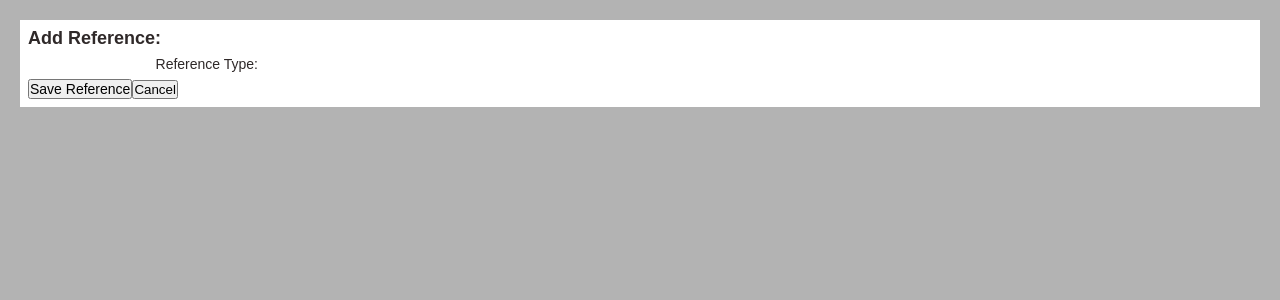
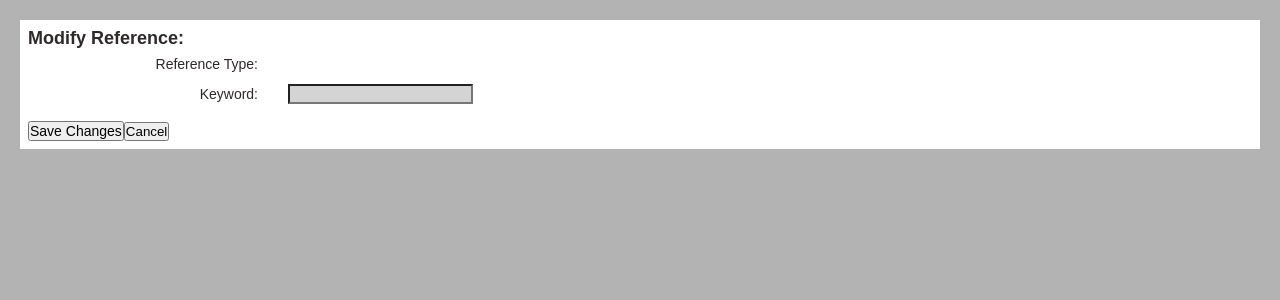
Before and after one commit to BorisBanchev/teamMagicians, a Flask app: template src/templates/modify_reference.html in a window 1280 px wide. Shown: the top 300 px of the page. Run offline with Flask 3, Linux system fonts and the light colour scheme; the template is opened without the code that fills it: most values are stand-ins (such as "Sample title", 1, 10 or a date in 2020).

Commit message:
Restrict keyword modification in modify_reference.html and add robot tests

```diff
--- a/src/app.py
+++ b/src/app.py
@@ -74,7 +74,6 @@ def modify_reference_route(reference_id):
         return render_template("modify_reference.html", reference=jsondata, r = reference)
     if request.method == "POST":
         all_fields = request.form.to_dict()
-        print("All fields received:", all_fields)
         try:
             validate_reference(all_fields["reference_type"], all_fields)
 
--- a/src/static/styles.css
+++ b/src/static/styles.css
@@ -1,6 +1,7 @@
 :root {
   --bg-clr: #b3b3b3;
   --white: #fff;
+  --readonly: #d4d4d4;
   --invoice-bg: #e7e7e9;
   --primary-clr: #2f2929;
   --red: #ffc2c2;
@@ -57,6 +58,10 @@ label {
 input {
   display: table-cell;
   font-size: 14px;
+}
+
+input[readonly]{
+  background-color: var(--readonly);
 }
 
 .button-container {
--- a/src/templates/modify_reference.html
+++ b/src/templates/modify_reference.html
@@ -15,15 +15,18 @@
   <form id="modify-form" action="/modify_reference/{{r.id}}" method="POST" onsubmit="return check(this)">
     <div class="frame">
       <div class="info">
-        <h2>Add Reference:</h2>
+        <h2>Modify Reference:</h2>
       </div>
       <div class="row">
         <label for="type" id="type_label">Reference Type: </label>
         <input type="hidden" value="" id="reference_type" name="reference_type">
       </div>
+      <div class="field_group readonly">
+      <div class="row"><label for="keyword">Keyword:</label>
+        <input type="text" name="keyword" id="keyword" value= "{{ r.keyword }}" readonly></div></div>
       <div class="row" id="form-fields"></div>
       <div class="row footer">
-        <input type="submit" value="Save Reference" />
+        <input type="submit" value="Save Changes" />
         <button type="button" onclick="window.location.href='/'">Cancel</button>
       </div>
       {{message}}
@@ -52,8 +55,8 @@
         alert("Reference journal length must be greater than 2");
         return false;
       }
-      if ((form.year.value <= 0 || form.year.value > 2025) && form.year.value.length > 0) {
-        alert("Reference year must be positive and smaller than 2026");
+      if ((form.year.value <= 0 || form.year.value > 2024) && form.year.value.length > 0) {
+        alert("Reference year must be positive and smaller than 2025");
         return false;
       }
     }
@@ -196,7 +199,7 @@
       formFieldsDiv.innerHTML = "";
 
       // mandatory fields
-      const mandatory = ["keyword", ...fields.mandatory];
+      const mandatory = [...fields.mandatory];
       const mandatoryDiv = document.createElement("div");
       mandatoryDiv.classList.add("field_group");
       mandatoryDiv.classList.add("required");
```
Also changed, not shown: 1 other file.
